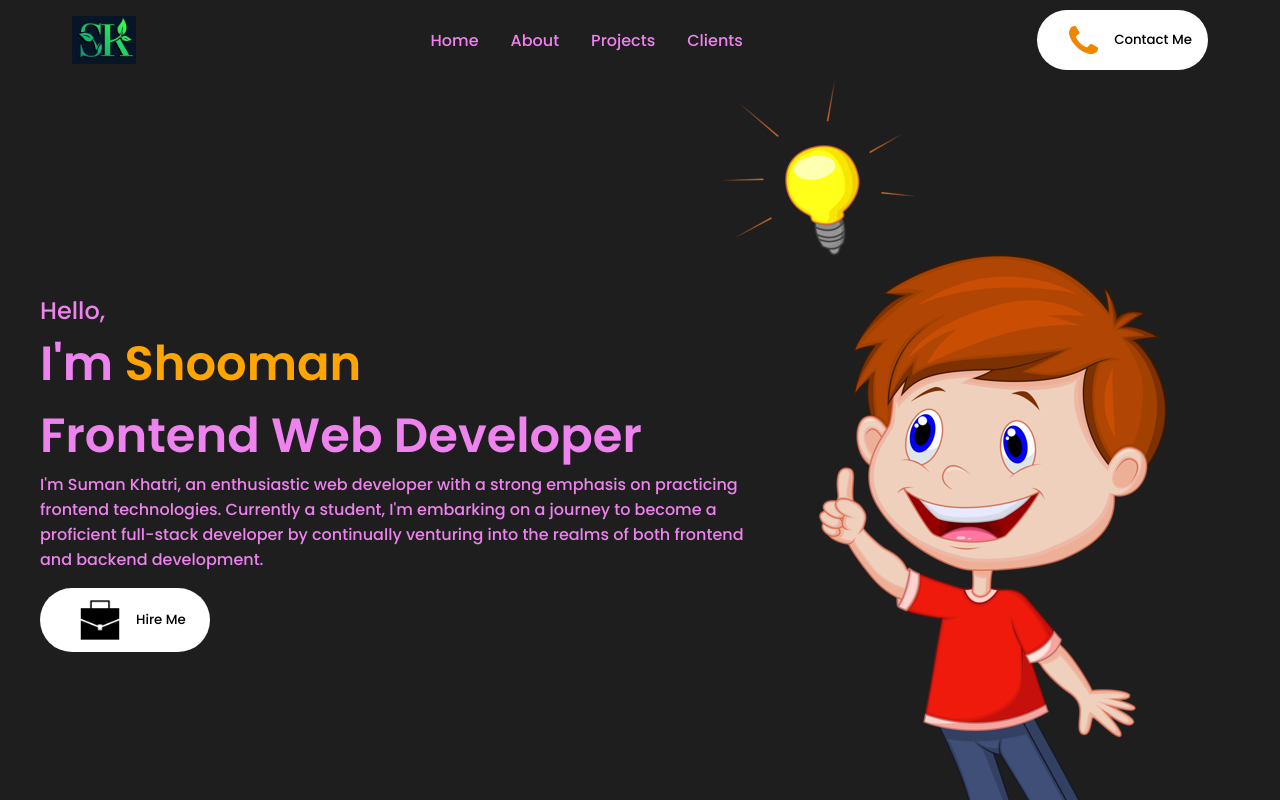
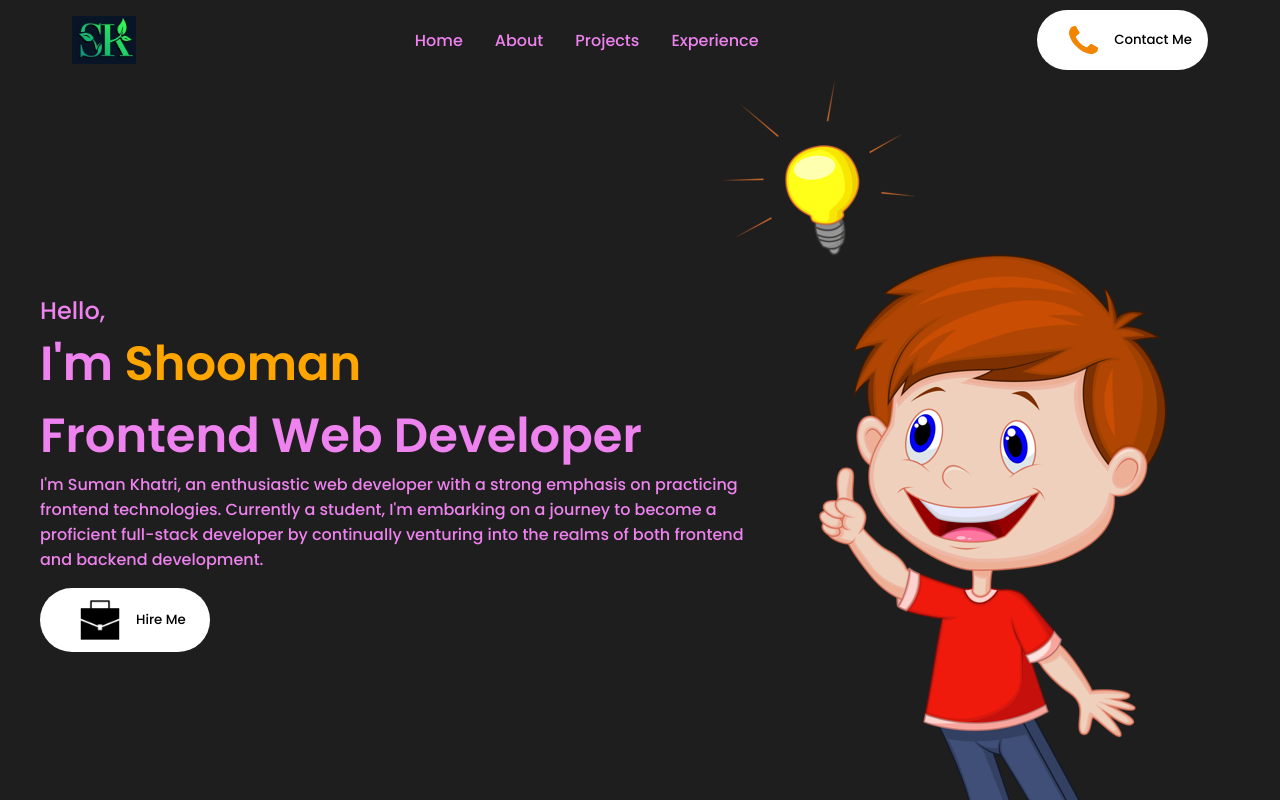
Before and after one commit to ShoomanKhatri/Portfolio2, a React (Vite) app: page / in a window 1280 px wide. Shown: the top 800 px of the page. Built offline with nearby package versions, Linux system fonts and the light colour scheme.

Commit message:
experience added

```diff
--- a/src/Components/Contact/contact.jsx
+++ b/src/Components/Contact/contact.jsx
@@ -27,7 +27,7 @@ const Contact = () => {
     return (
         <section id="contactPage">
             <div id="clients">
-                <h1 className="contactPageTitle">My Clients</h1>
+                <h1 className="contactPageTitle">My Experience</h1>
                 <p className="clientDesc">
                     I have had the  opportunity  to work  with a diverese group of companies.
                     Some of the notable  companies  I have worked  with includes
--- a/src/Components/NavBar/navBar.jsx
+++ b/src/Components/NavBar/navBar.jsx
@@ -1,4 +1,4 @@
-import React, {useState} from 'react';
+import React, { useState } from 'react';
 import './NavBar.css';
 import logo from '../../assets/logo.jpg';
 import contactme5 from '../../assets/contactme5.png';
@@ -6,16 +6,16 @@ import menu from '../../assets/menu.png';
 import { Link } from 'react-scroll';
 
 const NavBar = () => {
-    const [showMenu, setShowMenu]= useState(false);
+    const [showMenu, setShowMenu] = useState(false);
     return (
         <>
             <nav className="NavBar">
                 <img src={logo} alt="Logo" className='logo' />
                 <div className="desktopMenu">
                     <Link activeClass='active' to='intro' spy={true} smooth={true} offset={-50} duration={500} className='desktopMenuListItem'>Home</Link>
-                    <Link activeClass='active' to='skills' spy={true} smooth={true} offset={-40}  duration={500} className='desktopMenuListItem'>About</Link>
-                    <Link activeClass='active' to='portfolio' spy={true} smooth={true} offset={-80}  duration={500} className='desktopMenuListItem'>Projects</Link>
-                    <Link activeClass='active' to='clients' spy={true} smooth={true} offset={-100} duration={500} className='desktopMenuListItem'>Clients</Link>
+                    <Link activeClass='active' to='skills' spy={true} smooth={true} offset={-40} duration={500} className='desktopMenuListItem'>About</Link>
+                    <Link activeClass='active' to='portfolio' spy={true} smooth={true} offset={-80} duration={500} className='desktopMenuListItem'>Projects</Link>
+                    <Link activeClass='active' to='clients' spy={true} smooth={true} offset={-100} duration={500} className='desktopMenuListItem'>Experience</Link>
                 </div>
 
                 <button className="desktopMenuBtn" onClick={() => {
@@ -23,13 +23,13 @@ const NavBar = () => {
                 }}>
                     <img src={contactme5} alt="contactimg" className="desktopMenuImg" />Contact Me</button>
 
-                <img src={menu} alt="Menu" className='mobMenu' onClick={()=>setShowMenu(!showMenu)} />
-                <div className="navMenu" style={{display: showMenu? 'flex':'none'}}>
-                    <Link activeClass='active' to='intro' spy={true} smooth={true} offset={-50} duration={500} className='ListItem' onClick={()=>setShowMenu(false)}>Home</Link>
-                    <Link activeClass='active' to='skills' spy={true} smooth={true} offset={-50} duration={500} className='ListItem' onClick={()=>setShowMenu(false)}>About</Link>
-                    <Link activeClass='active' to='portfolio' spy={true} smooth={true} offset={-100} duration={500} className='ListItem' onClick={()=>setShowMenu(false)}>Projects</Link>
-                    <Link activeClass='active' to='clients' spy={true} smooth={true} offset={-100} duration={500} className='ListItem' onClick={()=>setShowMenu(false)}>Clients</Link>
-                    <Link activeClass='active' to='contact' spy={true} smooth={true} offset={-100} duration={500} className='ListItem' onClick={()=>setShowMenu(false)}>Contact</Link>
+                <img src={menu} alt="Menu" className='mobMenu' onClick={() => setShowMenu(!showMenu)} />
+                <div className="navMenu" style={{ display: showMenu ? 'flex' : 'none' }}>
+                    <Link activeClass='active' to='intro' spy={true} smooth={true} offset={-50} duration={500} className='ListItem' onClick={() => setShowMenu(false)}>Home</Link>
+                    <Link activeClass='active' to='skills' spy={true} smooth={true} offset={-50} duration={500} className='ListItem' onClick={() => setShowMenu(false)}>About</Link>
+                    <Link activeClass='active' to='portfolio' spy={true} smooth={true} offset={-100} duration={500} className='ListItem' onClick={() => setShowMenu(false)}>Projects</Link>
+                    <Link activeClass='active' to='clients' spy={true} smooth={true} offset={-100} duration={500} className='ListItem' onClick={() => setShowMenu(false)}>experience</Link>
+                    <Link activeClass='active' to='contact' spy={true} smooth={true} offset={-100} duration={500} className='ListItem' onClick={() => setShowMenu(false)}>Contact</Link>
                 </div>
             </nav>
         </>
```
